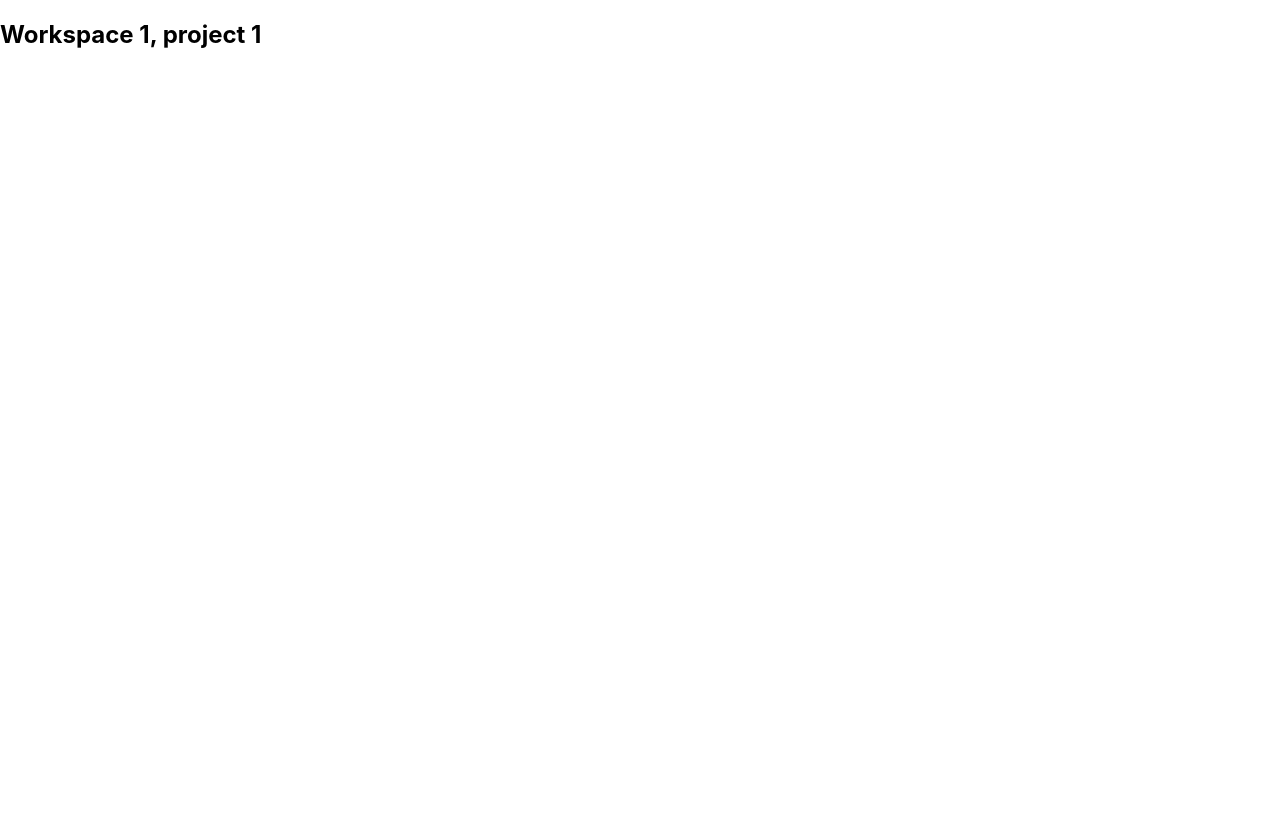
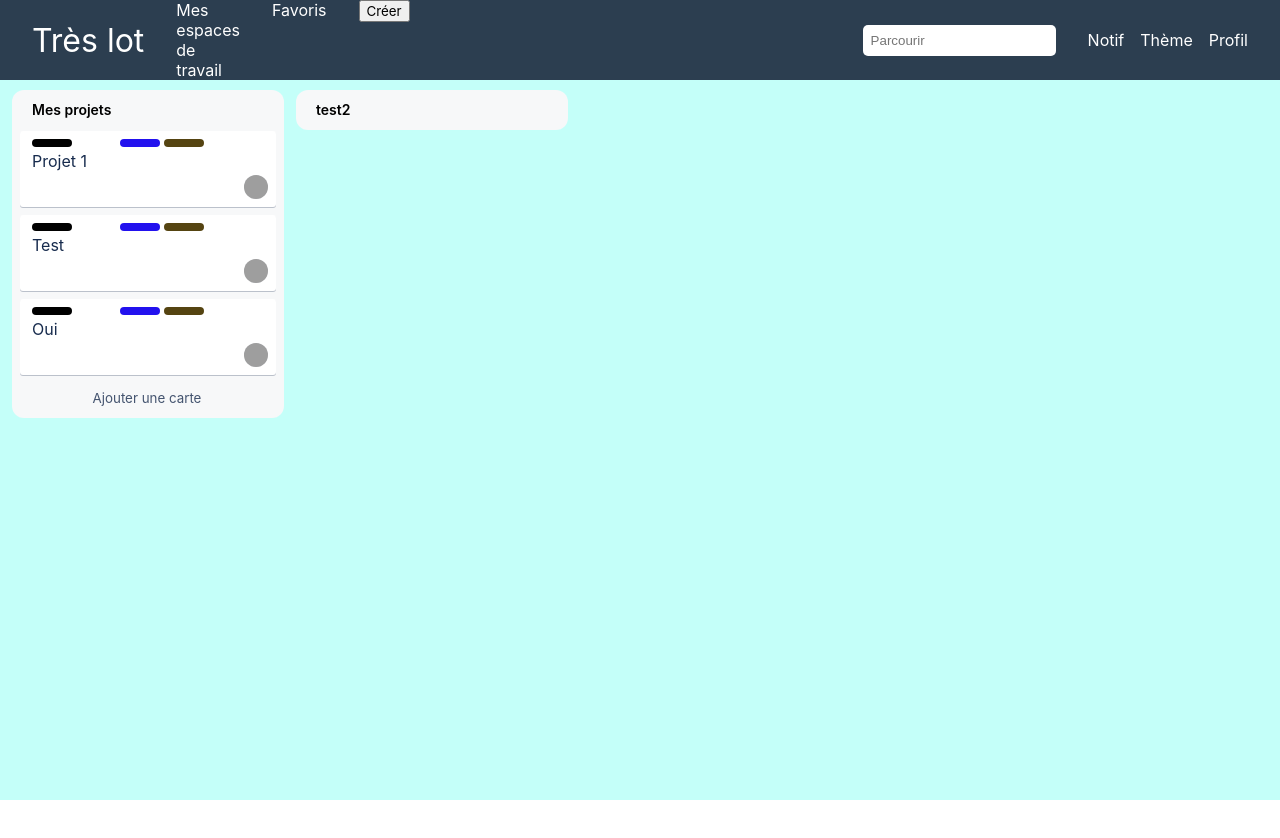
Before and after one commit to Maximauve/tres-lot, a React (Create React App) app: page /w/1/1 in a window 1280 px wide. Shown: the top 838 px of the page. Built offline with nearby package versions, Linux system fonts and the light colour scheme; no server answers; grey boxes are pictures that could not be loaded.

Commit message:
Project begin

```diff
--- /dev/null
+++ b/src/components/projects/Header.tsx
@@ -0,0 +1,16 @@
+interface Props {
+	title: string;
+}
+
+const Header: React.FC<Props> = (props: Props) => {
+    const { title } = props;
+
+    return (
+        <div className="project-header">
+			<textarea className="project-list-title" maxLength={512} defaultValue={title} />
+		</div>
+    )
+}
+
+
+export default Header;
--- /dev/null
+++ b/src/components/projects/ListItem.tsx
@@ -0,0 +1,35 @@
+interface Props {
+	title: string;
+}
+
+const ListItem: React.FC<Props> = (props: Props) => {
+    const { title } = props;
+
+    return (
+		<a className="card" href="/home">
+			<div className="card-tags">
+				<div className="card-tag">
+					<button className="tag" style={{backgroundColor: "#000"}}></button>
+				</div>
+				<div className="card-tag">
+					<button className="tag" style={{backgroundColor: "#fff"}}></button>
+				</div>
+				<div className="card-tag">
+					<button className="tag" style={{backgroundColor: "#21e"}}></button>
+				</div>
+				<div className="card-tag">
+					<button className="tag" style={{backgroundColor: "#541"}}></button>
+				</div>
+			</div>
+			<span className="card-title">{title}</span>
+			<div className="card-members">
+				<div className="member">
+					<img src="https://i.imgur.com/JSW6mEk.png" alt="member" />
+				</div>
+			</div>
+		</a>
+    )
+}
+
+
+export default ListItem;
--- a/src/pages/Login.tsx
+++ b/src/pages/Login.tsx
@@ -24,7 +24,6 @@ const Login = () => {
 				setPassword('');
 				setError(true);
 			});
-
 	}
 
 	return (
--- /dev/null
+++ b/src/pages/Project.tsx
@@ -0,0 +1,47 @@
+import React from 'react';
+import { useParams } from 'react-router-dom';
+import Navbar from 'src/components/navbar/Navbar';
+import Header from 'src/components/projects/Header';
+import ListItem from 'src/components/projects/ListItem';
+import 'src/styles/Project.scss'
+
+const Project = () => {
+	const slug: string = useParams().slug as string;
+
+
+	return (
+		<div className='project'>
+			<Navbar />
+			<div className="project-container">
+				<div className="big-list">
+					<div className="list">
+						<Header title="Mes projets" />
+						<div className="list-cards">
+							<ListItem title="Projet 1" />
+							<ListItem title="Test" />
+							<ListItem title="Oui" />
+						</div>
+						<div className="project-card-add">
+							<button className="card-add">
+								<span className="card-add-text">Ajouter une carte</span>
+							</button>
+						</div>
+					</div>
+				</div>
+				<div className="big-list">
+					<div className="list">
+						<Header title="test2" />
+						{/* <ListItem title="Projet 2" /> */}
+					</div>
+				</div>
+			</div>
+		</div>
+	)
+}
+
+export default Project;
+
+// Get a projet by slug, -> avoir les list -> cards -> members et tags
+// ajouter une carte à une liste
+// ajouter une liste à un projet
+// update une carte
--- a/src/routes/WorskpaceRoutes.tsx
+++ b/src/routes/WorskpaceRoutes.tsx
@@ -1,4 +1,5 @@
 import { Route, useParams } from "react-router-dom";
+import Project from "src/pages/Project";
 
 const WorkspaceHome = () => {
 	const slug: string = useParams().slug as string;
@@ -7,15 +8,7 @@ const WorkspaceHome = () => {
 	)
 }
 
-const WorkspaceProject = () => {
-	const id: string = useParams().id as string;
-	const slug: string = useParams().slug as string;
-	return (
-		<h1>Workspace {id}, project {slug}</h1>
-	)
-}
-
 export const WorkspaceRoutes = [
 	<Route path="/w/:slug" element={<WorkspaceHome />} />,
-	<Route path="/w/:id/:slug" element={<WorkspaceProject />} />
+	<Route path="/w/:id/:slug" element={<Project />} />
 ]
--- a/src/styles/Navbar.scss
+++ b/src/styles/Navbar.scss
@@ -6,6 +6,7 @@ nav {
 	justify-content: space-between;
 	background-color: colors.$primary;
 	align-items: center;
+	height: 10vh;
 
 	div {
 		height: fit-content;
--- /dev/null
+++ b/src/styles/Project.scss
@@ -0,0 +1,231 @@
+.project {
+	height: 100vh;
+	background-color: #C4FFF9;
+
+	.project-container {
+		display: flex;
+		flex-direction: row;
+		align-items: center;
+		justify-content: flex-start;
+		height: 100%;
+		width: 100%;
+		padding-top: 10px;
+
+		.big-list:first-child {
+			margin-left: 12px;
+		}
+
+		.big-list {
+			height: 100%;
+			width: 272px;
+			margin: 0 6px;
+			vertical-align: top;
+			display: inline-block;
+
+			.list {
+				background-color: #f7f8f9;
+				border-radius: 12px;
+
+				.project-header {
+					min-height: 20px;
+					padding: 10px 8px;
+					position: relative;
+
+					.project-list-title {
+						overflow: hidden;
+						overflow-wrap: break-word;
+						height: 28px;
+						padding: 4px 8px 4px 12px;
+    					width: 100%;
+						background: #0000;
+						border-radius: 3px;
+						box-shadow: none;
+						color: var(--list-title-color);
+						font-weight: 600;
+						margin: -4px 0;
+						max-height: 256px;
+						min-height: 20px;
+						resize: none;
+
+						&:focus {
+							background-color: #fff;
+							box-shadow: inset 0 0 0 2px #0079bf;
+						}
+					}
+				}
+
+				.list-cards {
+					display: flex;
+					flex-direction: column;
+					flex: 1 1 auto;
+					margin: 0 4px;
+					min-height: 0;
+					overflow-x: hidden;
+					overflow-y: auto;
+					padding: 1px 4px 0;
+					z-index: 1;
+					justify-content: space-between;
+
+					.card:not(:last-child) {
+						margin-bottom: 8px;
+					}
+
+					.card:last-child {
+						margin-bottom: 1px;
+					}
+
+					.card {
+						padding: 8px 8px 4px 12px;
+						background-color: #fff;
+						border-radius: 3px;
+						box-shadow: 0 1px 0 #091e4240;
+						color: inherit;
+						cursor: pointer;
+						display: block;
+						max-width: 300px;
+						min-height: 20px;
+						position: relative;
+						scroll-margin: 8px;
+						z-index: 0;
+						text-decoration: none;
+						transition: background-color .2s ease-in-out;
+
+						&:hover {
+							background-color: #F1F2F4;
+						}
+
+						.card-tags {
+							display:flex;
+							flex-wrap: wrap;
+							gap: 4px;
+							margin-bottom: 4px;
+
+							.card-tag {
+								display: inline-flex;
+    							max-width: calc(100% - 4px);
+
+								.tag {
+									padding-right: 0;
+									padding-left: 0;
+									min-width: 40px;
+									max-width: 40px;
+									height: 8px;
+									color: transparent;
+									font-weight: 500;
+									display: inline-block;
+									position: relative;
+									border-radius: 4px;
+									padding: 0 8px;
+									box-sizing: border-box;
+									line-height: 16px;
+									font-size: 12px;
+									text-align: left;
+									vertical-align: middle;
+									overflow: hidden;
+									text-overflow: ellipsis;
+									white-space: nowrap;
+									border: none;
+								}
+							}
+						}
+
+						.card-title {
+							word-wrap: break-word;
+							clear: both;
+							color: #172b4d;
+							display: block;
+							margin: 0 0 4px;
+							overflow: hidden;
+							text-decoration: none;
+						}
+
+						.card-members {
+							margin: 0;
+							float: right;
+
+							.member {
+								float: right;
+								margin: 0 0 4px 4px;
+								height: 24px;
+								width: 24px;
+								color: #172b4d;
+								background-color: #dfe1e6;
+								border-radius: 25em;
+								cursor: pointer;
+								display: block;
+								overflow: visible;
+								position: relative;
+								text-decoration: none;
+								-webkit-user-select: none;
+								user-select: none;
+								z-index: 0;
+
+								img {
+									height: 24px;
+									width: 24px;
+									object-fit: cover;
+									border-radius: 25em;
+									border: 0;
+									transition: opacity .3s ease-in-out;
+
+									&:hover {
+										opacity: 0.2;
+									}
+								}
+							}
+						}
+					}
+				}
+
+				.project-card-add {
+					width: 100%;
+					display:flex;
+					align-items: center;
+					justify-content: center;
+
+					.card-add {
+						background-color: transparent;
+						color: #44546F;
+						border: none;
+						cursor: pointer;
+						width:100%;
+						margin: 8px;
+						padding: 6px 8px 4px 6px;
+						border-radius: 3px;
+						transition: background-color .2s ease-in-out;
+
+						&:hover {
+							background-color: #D5D9DF;
+						}
+					}
+				}
+			}
+		}
+	}
+}
+
+textarea {
+	appearance: none;
+    background-color: var(--ds-background-input,#fafbfc);
+    border: none;
+    border-radius: 3px;
+    box-shadow: inset 0 0 0 2px var(--ds-border-input,#dfe1e6);
+    box-sizing: border-box;
+    display: block;
+    line-height: 20px;
+    margin-bottom: 12px;
+    outline: none;
+    padding: 8px 12px;
+    transition-duration: 85ms;
+    transition-property: background-color,border-color,box-shadow;
+    transition-timing-function: ease;
+	color: var(--ds-text,#172b4d);
+    font-family: -apple-system,BlinkMacSystemFont,Segoe UI,Roboto,Noto Sans,Ubuntu,Droid Sans,Helvetica Neue,sans-serif;
+    font-size: 14px;
+    font-weight: 400;
+	overflow: auto;
+}
+
+button {
+	font-family: -apple-system,BlinkMacSystemFont,Segoe UI,Roboto,Noto Sans,Ubuntu,Droid Sans,Helvetica Neue,sans-serif;
+}
```
